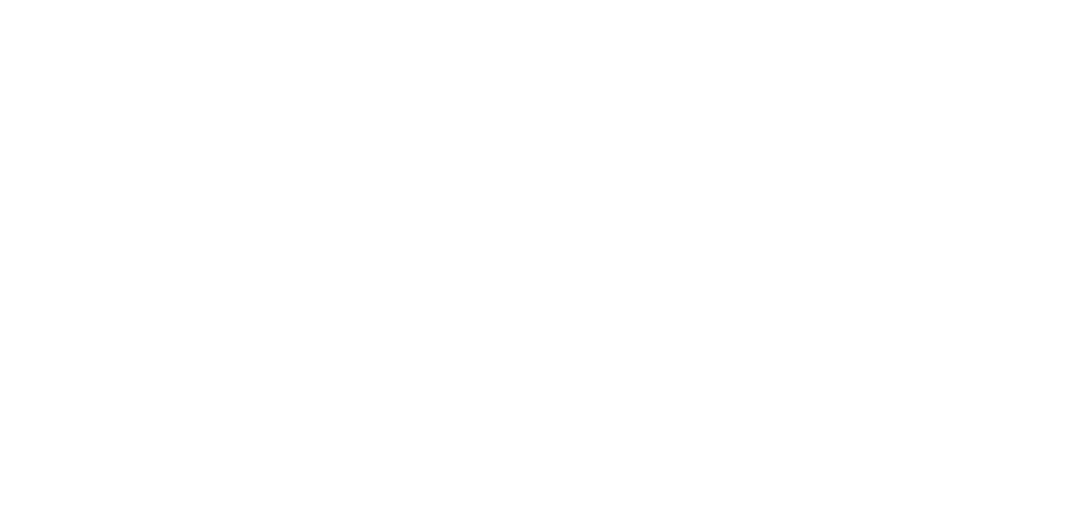
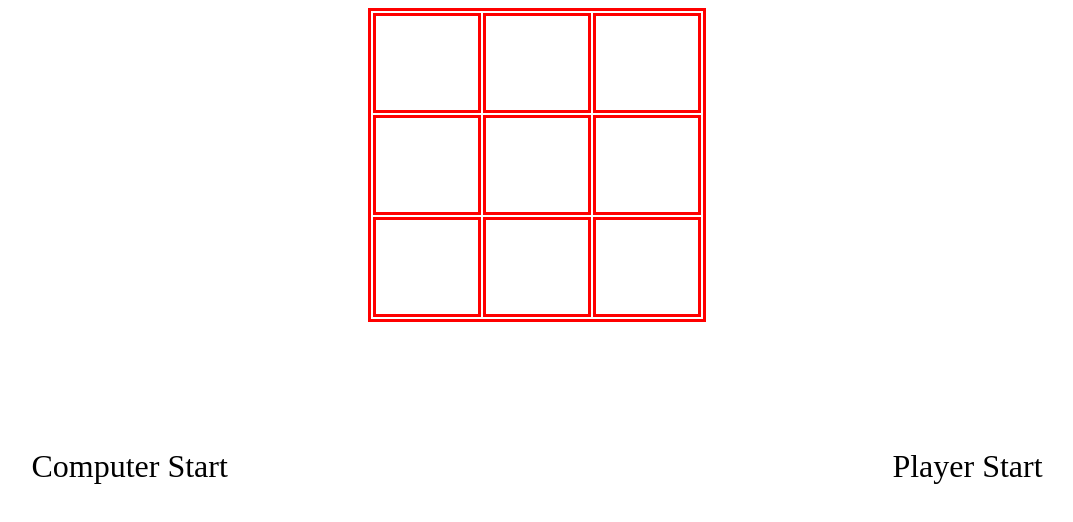
Before and after one commit to mdepak/Unbeatable-tic-tac-toe-game, a plain HTML site: page index.html in a window 1280 px wide. Shown: the whole page, without its empty margins (103-1176 px from the left). Drawn offline with nearby package versions, Linux system fonts and the light colour scheme.

Commit message:
User Input grid for tic tac toe game

```diff
--- a/index.html
+++ b/index.html
@@ -3,11 +3,48 @@
 <head>
     <title>Tic Tac toe</title>
 
-    <script src="jquery-1.12.2.min.js"></script>
     <script src="tic-tac.js" type="text/javascript"></script>
+    <style>
+        td {
+            width: 100px;
+            height: 100px;
+            border: solid;
+        }
 
+        table {
+            border: solid;
+            color: red;
+            border-top: 10%;
+        }
+
+    </style>
 </head>
 
-<body></body>
+<body>
+    <center>
+        <table>
+            <tr>
+                <td onclick="userClick(this)"></td>
+                <td onclick="userClick(this)"></td>
+                <td onclick="userClick(this)"></td>
+            </tr>
+
+            <tr>
+                <td onclick="userClick(this)"></td>
+                <td onclick="userClick(this)"></td>
+                <td onclick="userClick(this)"></td>
+            </tr>
+
+            <tr>
+                <td onclick="userClick(this)"></td>
+                <td onclick="userClick(this)"> </td>
+                <td onclick="userClick(this)"></td>
+            </tr>
+        </table>
+    </center>
+
+    <span id="computerStart" style="float:left;margin:10%;font-size:2em;" onclick="setPlayerURL(this)">Computer Start</span>
+    <span id="playerStart" style="float:right;margin:10%;font-size:2em;" onclick="setPlayerURL(this)"> Player Start</span>
+</body>
 
 </html>
--- a/tic-tac.js
+++ b/tic-tac.js
@@ -1 +1,29 @@
 //Script for Tic Tac Toe game
+"use strict";
+
+var playerChoiceURL;
+
+
+// Method to take input from the user
+function userClick(element) {
+    console.log(element);
+    var img = document.createElement('img');
+    img.setAttribute('src', playerChoiceURL);
+    img.setAttribute('height', '80px');
+    img.setAttribute('weight', '80px');
+    element.appendChild(img);
+
+    element.onclick = "";
+}
+
+
+//Methods to set the image of the player choice
+function setPlayerURL(element) {
+
+    console.log(element.id);
+    if (element.id == "computerStart") {
+        playerChoiceURL = "http://www.iconshock.com/img_jpg/SEVEN/general/jpg/256/cross_icon.jpg";
+    } else {
+        playerChoiceURL = "http://cdn.mysitemyway.com/etc-mysitemyway/icons/legacy-previews/icons/blue-jelly-icons-alphanumeric/069533-blue-jelly-icon-alphanumeric-letter-o.png"
+    }
+}
```
